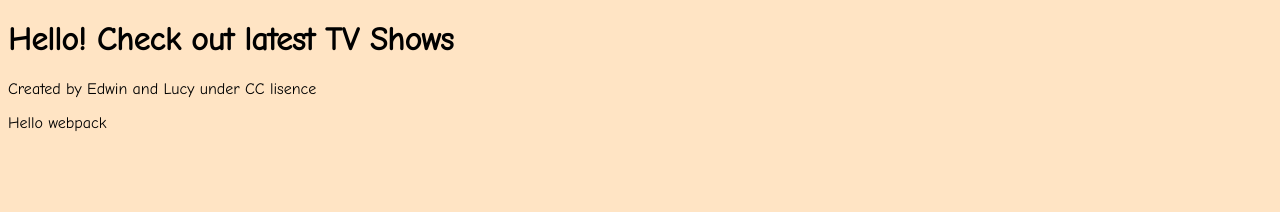
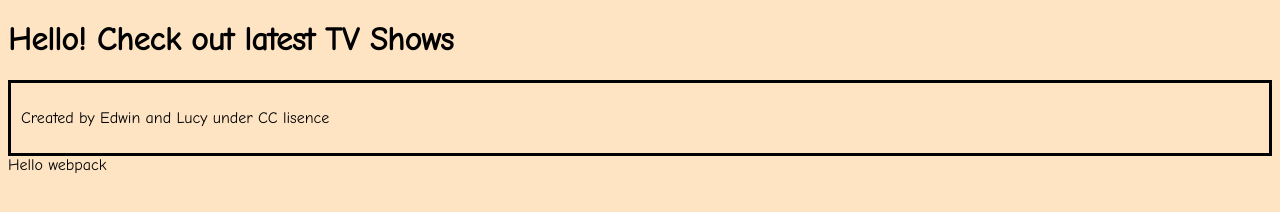
Before and after one commit to lucy-sees/tv-shows-capstone, a website built with webpack: page src/index.html in a window 1280 px wide. Built offline with nearby package versions, Linux system fonts and the light colour scheme.

Commit message:
Update style.css

```diff
--- a/src/style.css
+++ b/src/style.css
@@ -6,4 +6,7 @@ body {
 
 footer {
   text-align: start;
+  border: 3px solid black;
+  padding: 10px;
+  max-width: 100%;
 }
```
